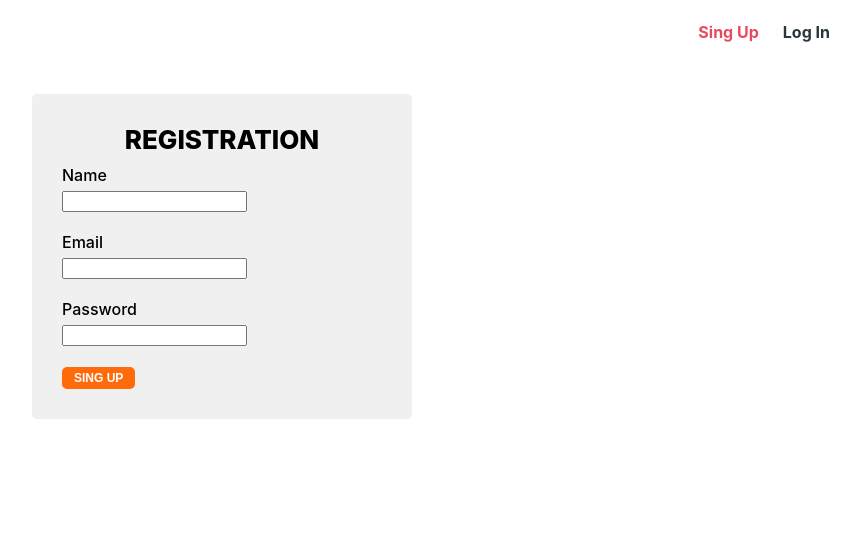
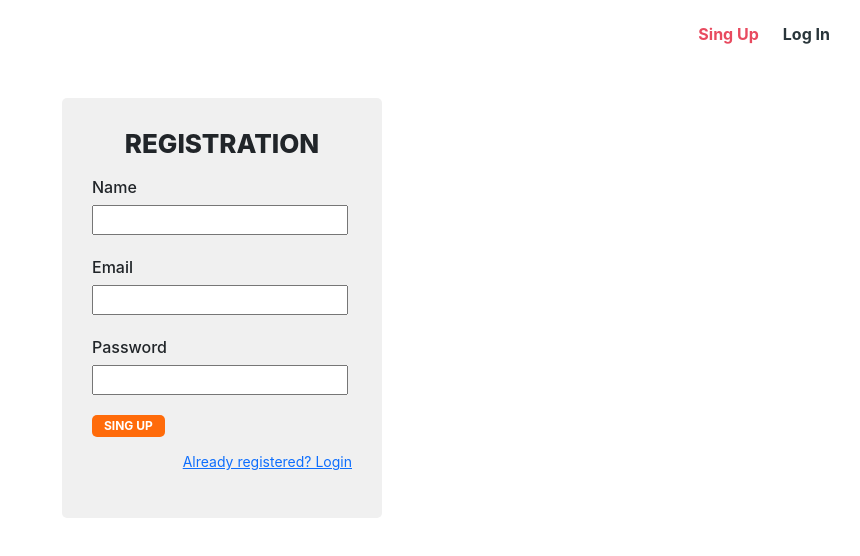
Before and after one commit to NataliiaChernieva/goit-react-hw-08-phonebook, a React (Create React App) app: page / in a window 1280 px wide. Shown: the top 556 px of the page, without its empty margins (418-1278 px from the left). Built offline with nearby package versions, Linux system fonts and the light colour scheme.

Commit message:
add bootstrap

```diff
--- a/package.json
+++ b/package.json
@@ -9,9 +9,11 @@
     "@testing-library/react": "^11.2.7",
     "@testing-library/user-event": "^12.8.3",
     "axios": "^0.21.1",
+    "bootstrap": "^5.1.0",
     "immer": "^8.0.1",
     "prop-types": "^15.7.2",
     "react": "^17.0.2",
+    "react-bootstrap": "^2.0.0-beta.6",
     "react-dom": "^17.0.2",
     "react-hot-toast": "^2.1.1",
     "react-icons": "^4.2.0",
--- a/src/components/Button/Button.styled.jsx
+++ b/src/components/Button/Button.styled.jsx
@@ -1,6 +1,7 @@
 import styled from '@emotion/styled';
 
 export const CustomButton = styled.button`
+  display: block;
   background-color: #ff6b0a;
   border: none;
   border-radius: 5px;
--- a/src/components/Container/Container.styled.jsx
+++ b/src/components/Container/Container.styled.jsx
@@ -16,7 +16,7 @@ export const Title = styled.h1`
   font-weight: 800;
   text-align: center;
   text-transform: uppercase;
-  margin-bottom: 10px;
+  margin-bottom: 16px;
 `;
 
 export const SectionTitle = styled.h2`
@@ -28,3 +28,10 @@ export const SectionTitle = styled.h2`
   margin-top: 30px;
   margin-bottom: 10px;
 `;
+
+export const Choice = styled.p`
+margin-top: 14px;
+display:flex;
+justify-content: flex-end;
+font-size: 14px;
+`;
--- a/src/index.js
+++ b/src/index.js
@@ -1,5 +1,6 @@
 import React from 'react';
 import ReactDOM from 'react-dom';
+import 'bootstrap/dist/css/bootstrap.min.css';
 import { BrowserRouter } from 'react-router-dom';
 import './index.css';
 import { Provider } from 'react-redux';
--- a/src/views/RegisterView.jsx
+++ b/src/views/RegisterView.jsx
@@ -1,10 +1,12 @@
 import { useState } from 'react';
 import { useDispatch } from 'react-redux';
+import { Link } from 'react-router-dom';
 import { authOperations } from 'redux/auth';
-import { Container, Title } from '../components/Container/Container.styled';
+import { Container, Title, Choice } from '../components/Container/Container.styled';
 import { CustomForm } from '../components/Form/Form.styled';
 import Input from 'components/Input/Input';
 import Button from '../components/Button/Button';
+
 
 export default function RegisterView () {
     const dispatch = useDispatch();
@@ -74,6 +76,10 @@ export default function RegisterView () {
                     onChange={handleChange}
                 />
                 <Button type="submit" text="SING UP" />
+
+                <Choice>
+                    <Link to="/login">Already registered? Login</Link>
+                </Choice>
             </CustomForm>
         </Container>
     );
```
Also changed, not shown: 1 other file (tests, documents, lock files or other folders).
